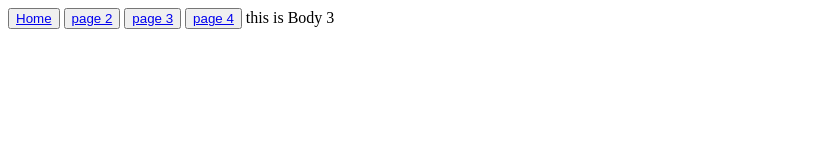
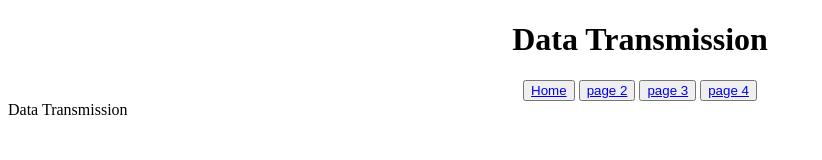
Before and after one commit to sayemsomrat01/project0, a plain HTML site: page index3.html in a window 1280 px wide. Shown: the whole page, without its empty margins (0-822 px from the left). Drawn offline with Linux system fonts and the light colour scheme.

Commit message:
construction

```diff
--- a/index3.html
+++ b/index3.html
@@ -1,17 +1,21 @@
 <!DOCTYPE html>
 <html>
     <head>
+        <link rel="stylesheet" href="style.css">
         <title>
+        </title>
+        <meta name="viewport" content="width=device-width, initial-scale=1.0">
 
-        </title>
-        <button type="button"><a href="C:\Users\Admin\documents\Github\project0\index.html">Home</a></button>
-        <button type="button"><a href="C:\Users\Admin\documents\Github\project0\index1.html">page 2</a></button>
-        <button type="button"><a href="C:\Users\Admin\documents\Github\project0\index2.html">page 3</a></button>
-        <button type="button"><a href="C:\Users\Admin\documents\Github\project0\index3.html">page 4</a></button>
+        <h1 style="text-align: center;">Data Transmission</h1>
+        <nav class="Buttons">
+        <button type="button"><a href="index.html">Home</a></button>
+        <button type="button"><a href="index1.html">page 2</a></button>
+        <button type="button"><a href="index2.html">page 3</a></button>
+        <button type="button"><a href="index3.html">page 4</a></button>
+        </nav>
     </head>
-    <meta name="viewport" content="width=device-width, initial-scale=1.0">
 
     <body>
-        this is Body 3
+        Data Transmission
     </body>
 </html>
```
Also changed, not shown: index1.html (+7 -5 lines), index2.html (+9 -6 lines).
